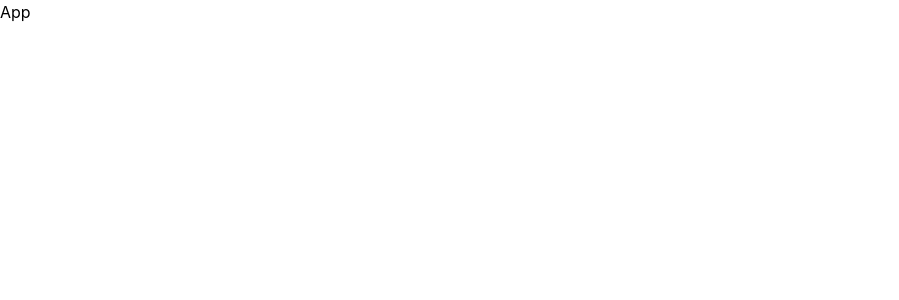
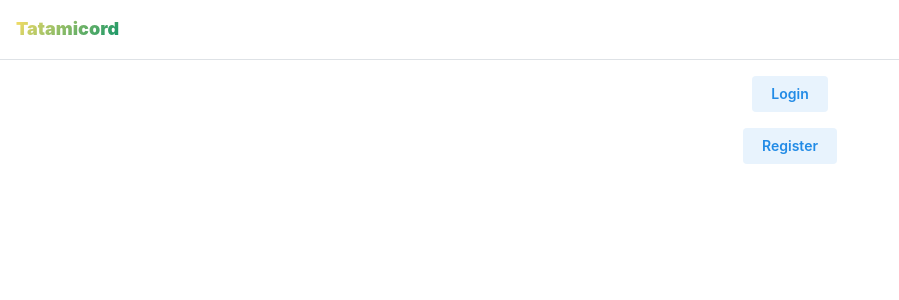
Before and after one commit to billzhang7d3/tatamicord, a React (Vite) app in the folder frontend/: page / in a window 1280 px wide. Shown: the top 300 px of the page, without its empty margins (0-899 px from the left). Built offline with nearby package versions, Linux system fonts and the light colour scheme.

Commit message:
homepage + tests

```diff
--- a/frontend/src/App.tsx
+++ b/frontend/src/App.tsx
@@ -1,7 +1,12 @@
 import "@mantine/core/styles.css"
 import { MantineProvider } from "@mantine/core"
 import { theme } from "./theme"
+import LandingPage from "./components/Landing"
 
 export default function App() {
-  return <MantineProvider theme={theme}>App</MantineProvider>
+  return (
+  <MantineProvider theme={theme}>
+    <LandingPage />
+  </MantineProvider>
+  )
 }
--- /dev/null
+++ b/frontend/src/components/Landing.tsx
@@ -0,0 +1,45 @@
+import {
+  AppShell,
+  Burger,
+  Button,
+  Group,
+  Stack,
+  Text
+} from "@mantine/core";
+import { useDisclosure } from "@mantine/hooks";
+
+function LandingPage() {
+  const [opened, {toggle}] = useDisclosure();
+  return (
+    <AppShell
+      header={{ height: 60 }}
+      navbar={{ width: 300, breakpoint: 'sm', collapsed: { mobile: !opened } }}
+      padding="md"
+    >
+      <AppShell.Header>
+        <Group h="100%" px="md">
+          <Burger opened={opened} onClick={toggle} hiddenFrom="sm" size="sm" />
+          <Text
+            size="lg"
+            fw={900}
+            variant="gradient"
+            gradient={{ from: 'yellow.3', to: 'teal.8', deg: 135 }}
+          >
+            Tatamicord
+          </Text>
+        </Group>
+      </AppShell.Header>
+      {/* <AppShell.Navbar p="md">
+        Navbar
+      </AppShell.Navbar> */}
+      <AppShell.Main>
+        <Stack align="center">
+          <Button variant="light">Login</Button>
+          <Button variant="light">Register</Button>
+        </Stack>
+      </AppShell.Main>
+    </AppShell>
+  )
+}
+
+export default LandingPage;
```
Also changed, not shown: 2 other files (tests, documents, lock files or other folders).
